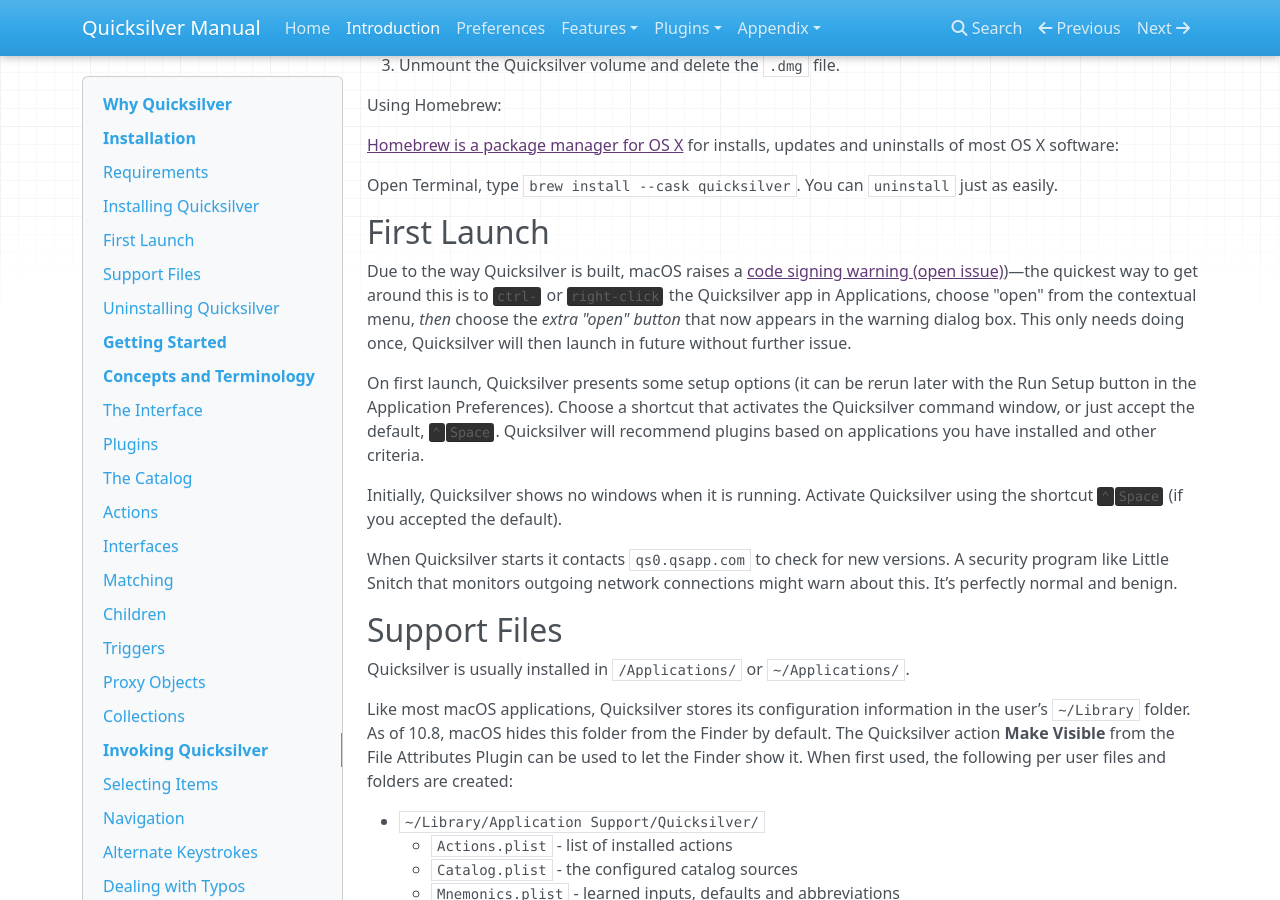
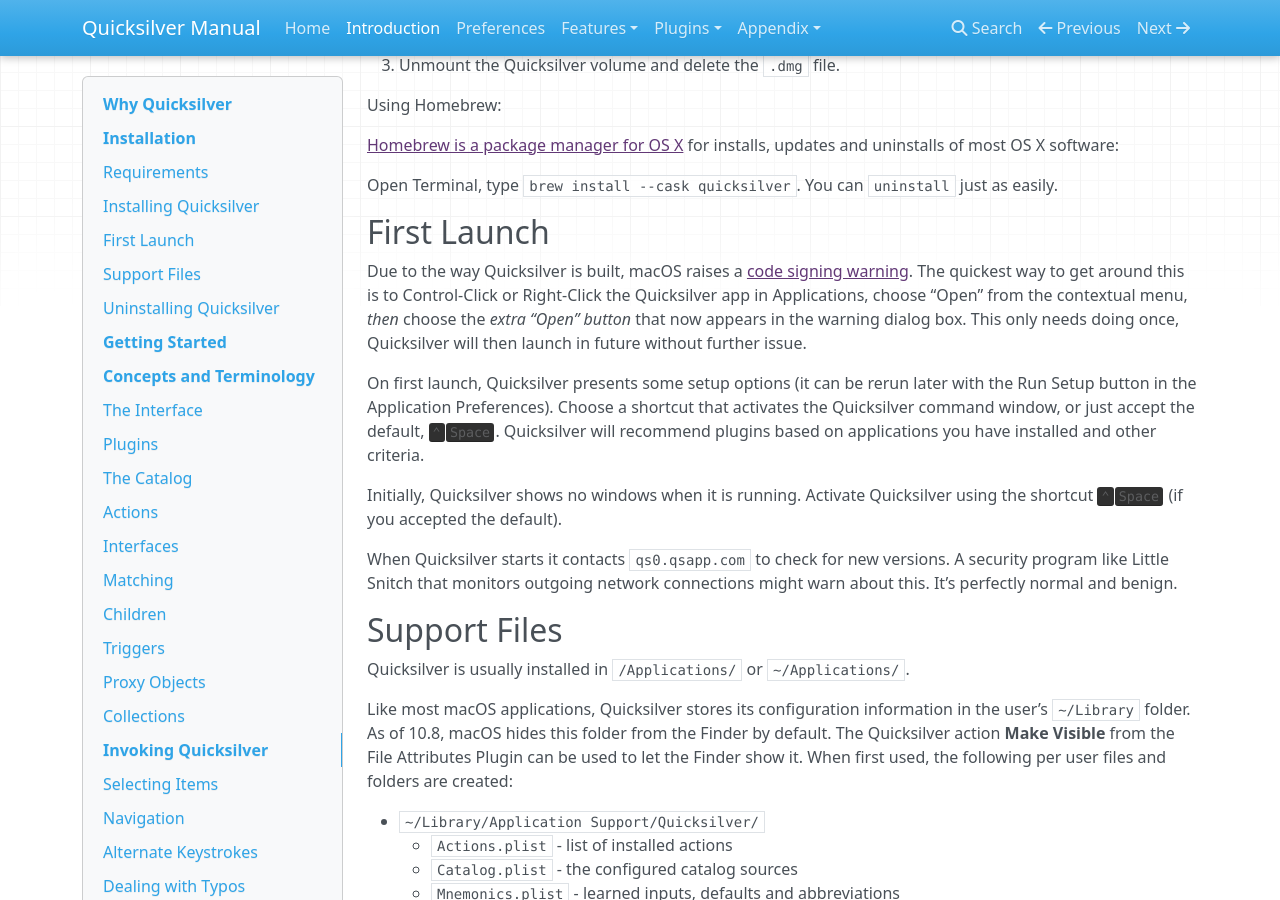
Before and after one commit to quicksilver/manual, an MkDocs documentation site: the page built from docs/Introduction.md, in a window 1280 px wide and 900 px high, scrolled down 1217 px. Built offline with MkDocs 1.6.1, drawn with Linux system fonts in a browser that asks for light colours; nearby versions of some CDN libraries.

Commit message:
remove and extra parenthesis
and make some stylistic changes

```diff
--- a/docs/Introduction.md
+++ b/docs/Introduction.md
@@ -42,7 +42,7 @@
 
 ## First Launch
 
-Due to the way Quicksilver is built, macOS raises a [code signing warning (open issue)](https://github.com/quicksilver/Quicksilver/issues/2576))—the quickest way to get around this is to <kbd>ctrl-</kbd> or <kbd>right-click</kbd> the Quicksilver app in Applications, choose "open" from the contextual menu, *then* choose the *extra "open" button* that now appears in the warning dialog box. This only needs doing once, Quicksilver will then launch in future without further issue.
+Due to the way Quicksilver is built, macOS raises a [code signing warning](https://github.com/quicksilver/Quicksilver/issues/2576). The quickest way to get around this is to Control-Click or Right-Click the Quicksilver app in Applications, choose “Open” from the contextual menu, *then* choose the *extra “Open” button* that now appears in the warning dialog box. This only needs doing once, Quicksilver will then launch in future without further issue.
 
 On first launch, Quicksilver presents some setup options (it can be rerun later with the Run Setup button in the Application Preferences). Choose a shortcut that activates the Quicksilver command window, or just accept the default, <kbd>⌃</kbd><kbd>Space</kbd>. Quicksilver will recommend plugins based on applications you have installed and other criteria.
 
```
